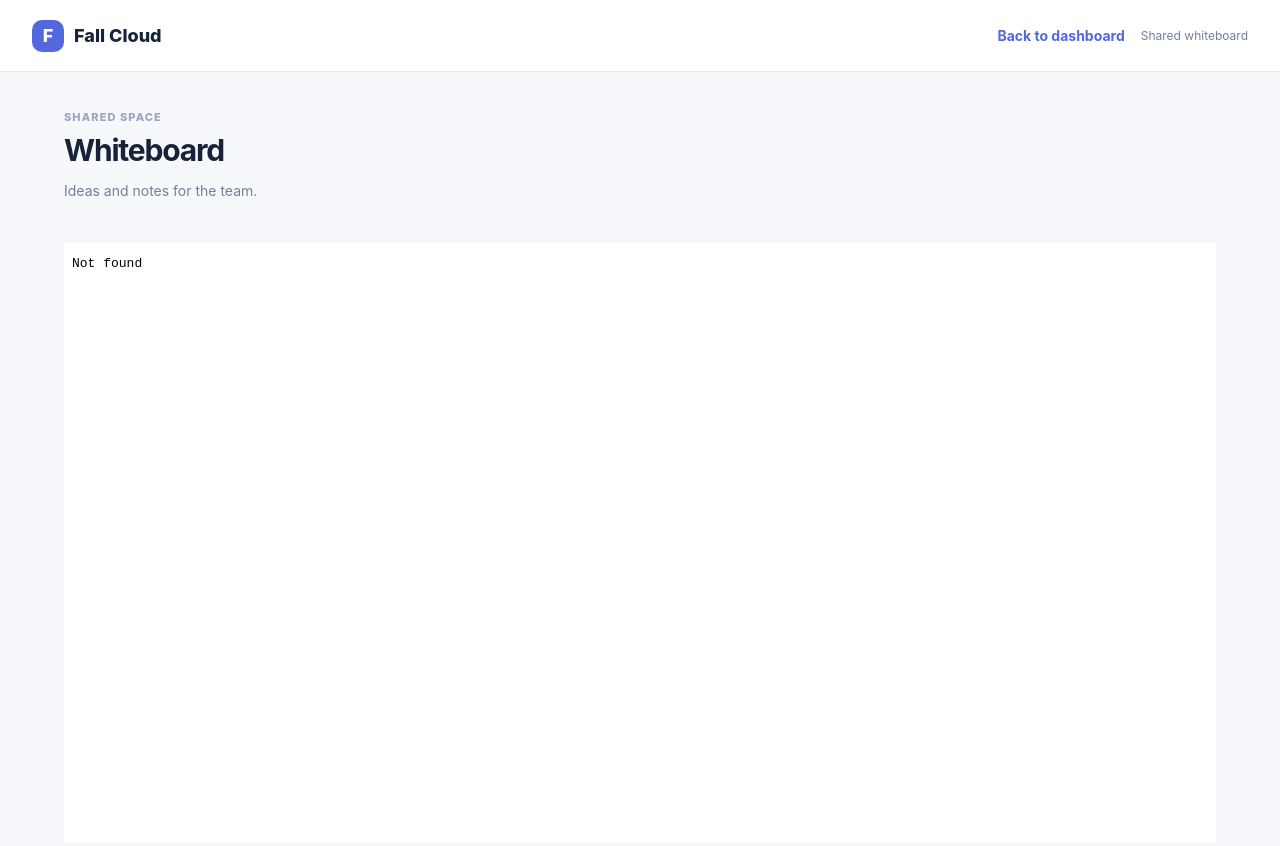
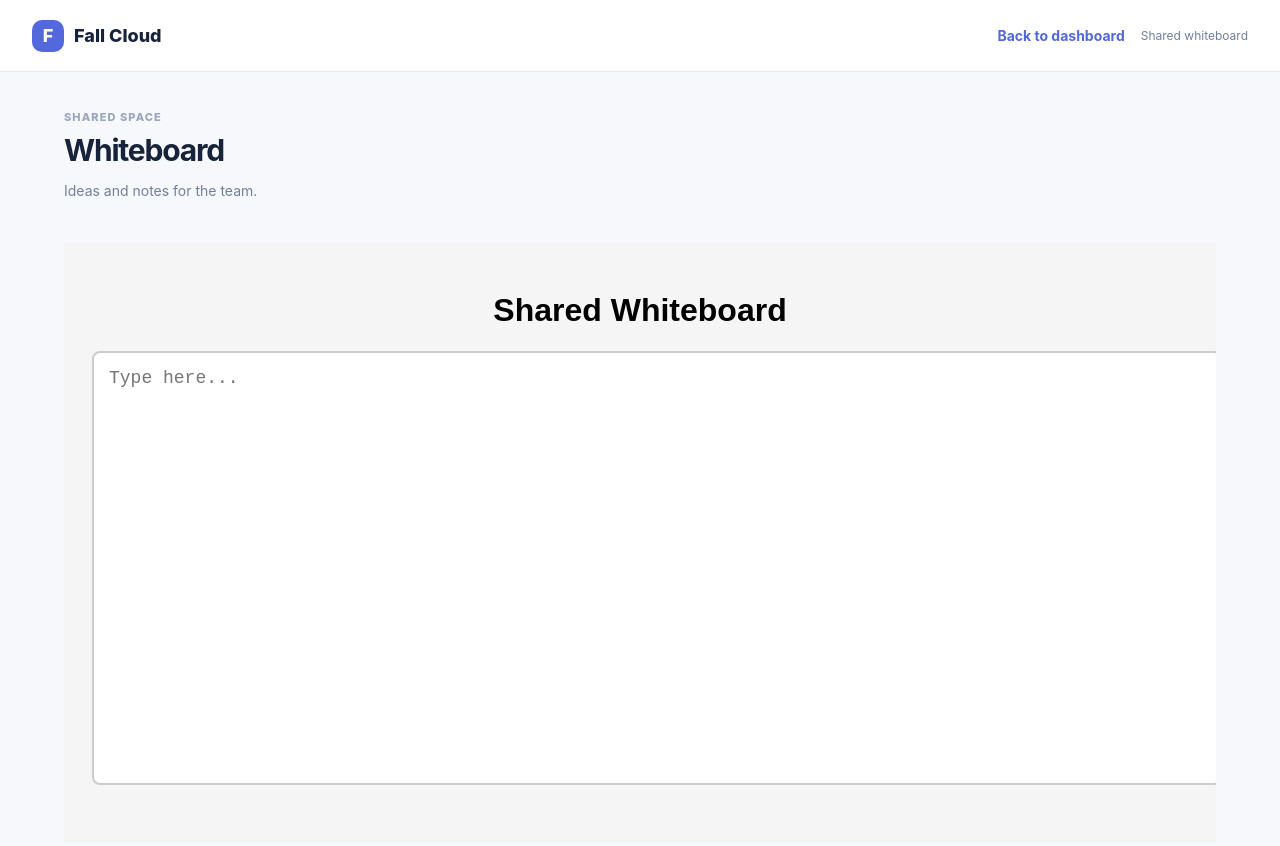
Before and after one commit to NAB42/fall-cloud, a website: page public/whiteboard/index.html in a window 1280 px wide. Drawn offline with nearby package versions, Linux system fonts and the light colour scheme; no server answers.

Commit message:
Update index.html

```diff
--- a/public/whiteboard/index.html
+++ b/public/whiteboard/index.html
@@ -13,7 +13,7 @@
   </header>
   <main class="main-content whiteboard-page">
     <div class="page-heading"><div><p class="eyebrow">Shared space</p><h1>Whiteboard</h1><p class="muted">Ideas and notes for the team.</p></div></div>
-    <iframe class="whiteboard-frame" src="whiteboard/whiteboard.html" title="Shared team whiteboard"></iframe>
+    <iframe class="whiteboard-frame" src="whiteboard.html" title="Shared team whiteboard"></iframe>
   </main>
 </body>
 </html>
```
